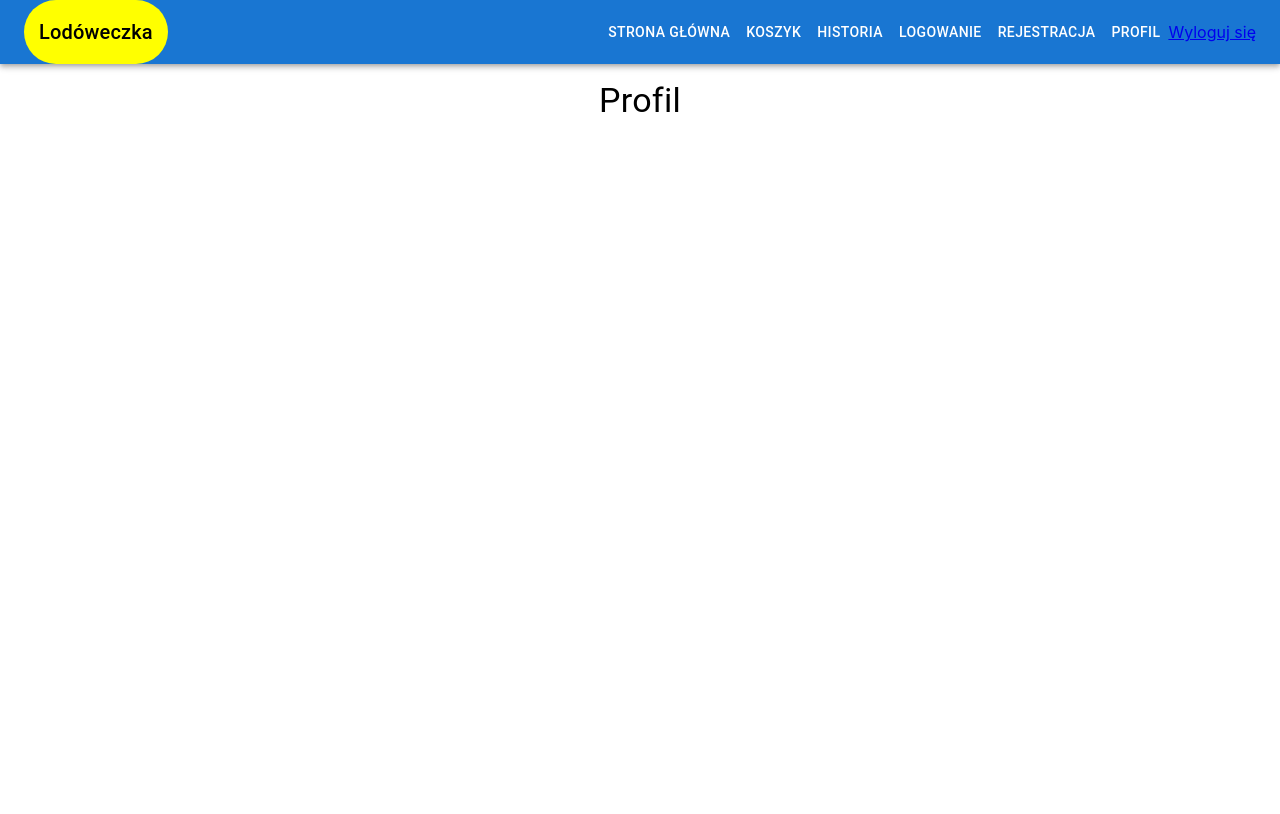
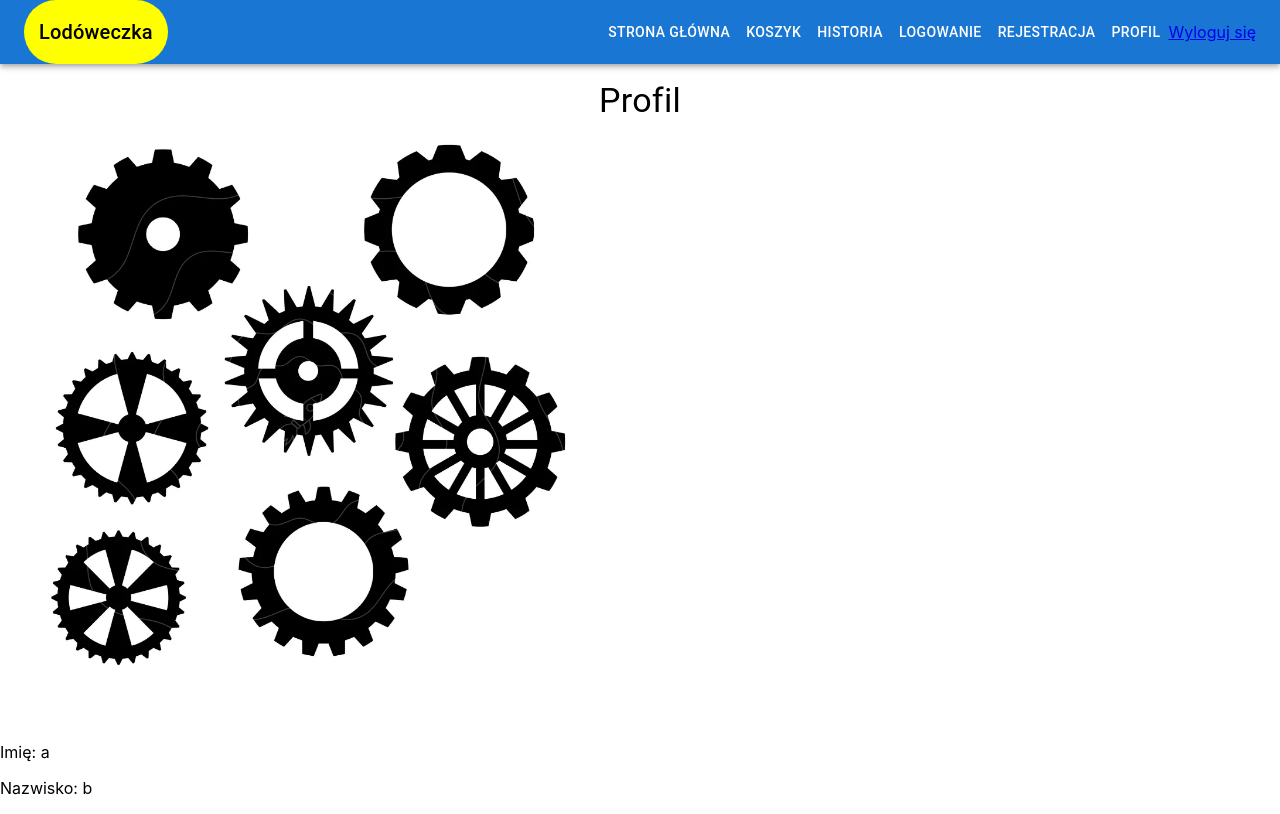
Before and after one commit to BlackRaven18/home-appliance-shop, a React (Create React App) app in the folder Frontend/: page /profil in a window 1280 px wide. Built offline with nearby package versions, Linux system fonts and the light colour scheme; no server answers.

Commit message:
issue with cors policy

```diff
--- a/Frontend/src/view/Profil.tsx
+++ b/Frontend/src/view/Profil.tsx
@@ -1,14 +1,50 @@
 import * as React from 'react';
 import Typography from '@mui/material/Typography';
 import Topbar from './../topbar/Topbar';
+import axios from 'axios';
+import {useState} from "react";
+
+let url = 'http://localhost:8080';
+
+interface Person {
+    name: string;
+    surname: string;
+}
 
 function Profil() {
+    const [person, setPerson] = useState<Person>({name: "mietek", surname: "wolski"});
+    // funkcja pobierająca dane z bazy danych
+    const personId = '64314d722094072d790a5e00';
+    React.useEffect(() => {
+        getPerson();
+    }, []);
+    const getPerson = () => {
+        axios
+            .get(`http://localhost:8080/persons?personId=64314d722094072d790a5e00`)
+            .then( (response)=> {
+                setPerson(response.data);
+            })
+            .catch(function (error) {
+                setPerson({name: "a", surname: "b"});
+                console.log(error);
+            });
+    };
+
+
+
     return (
         <div>
             <Topbar />
             <Typography variant="h4" align="center" sx={{ mt: 2 }}>
                 Profil
             </Typography>
+            <div>
+                <img src={require('./Trybiki.png')} alt='' width='600'/>
+                <div>
+                    <p>Imię: {person.name}</p>
+                    <p>Nazwisko: {person.surname}</p>
+                </div>
+            </div>
         </div>
     );
 }
```
Also changed, not shown: Frontend/src/view/Trybiki.png (added), 1 other file (tests, documents, lock files or other folders). Lines whose indentation alone changed are shown as unchanged.
